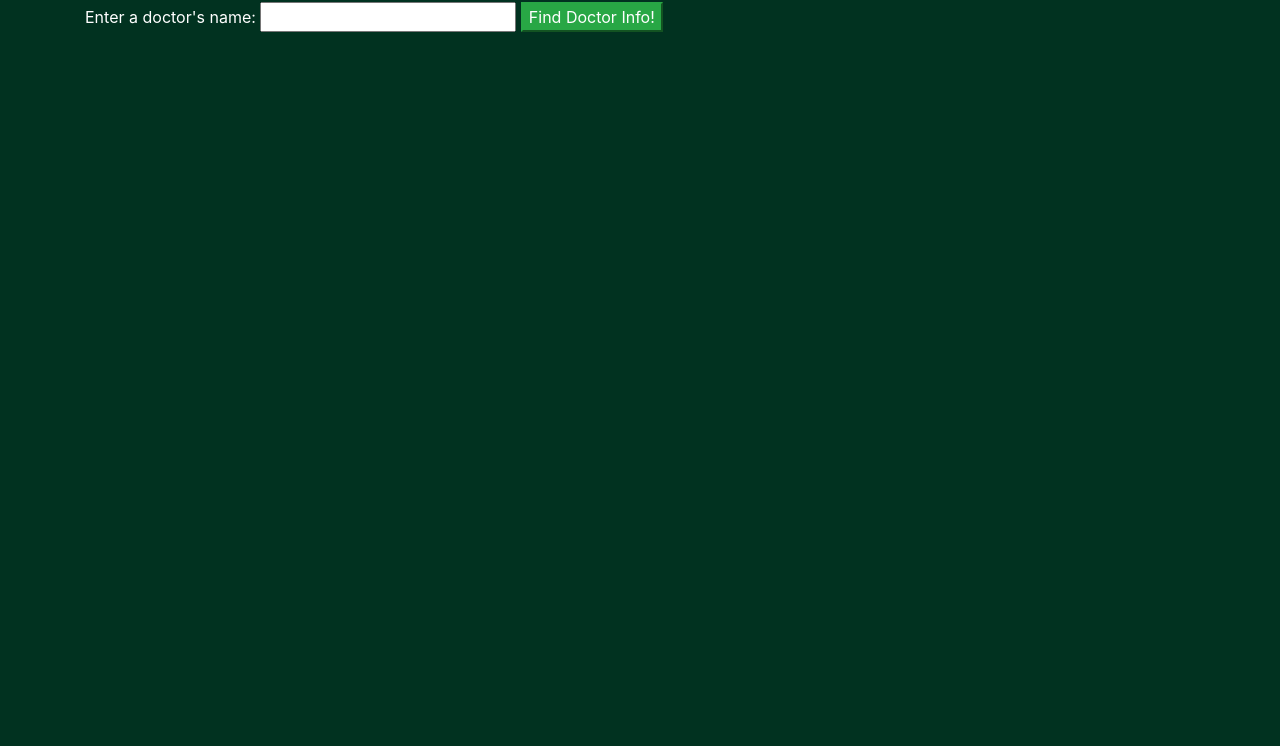
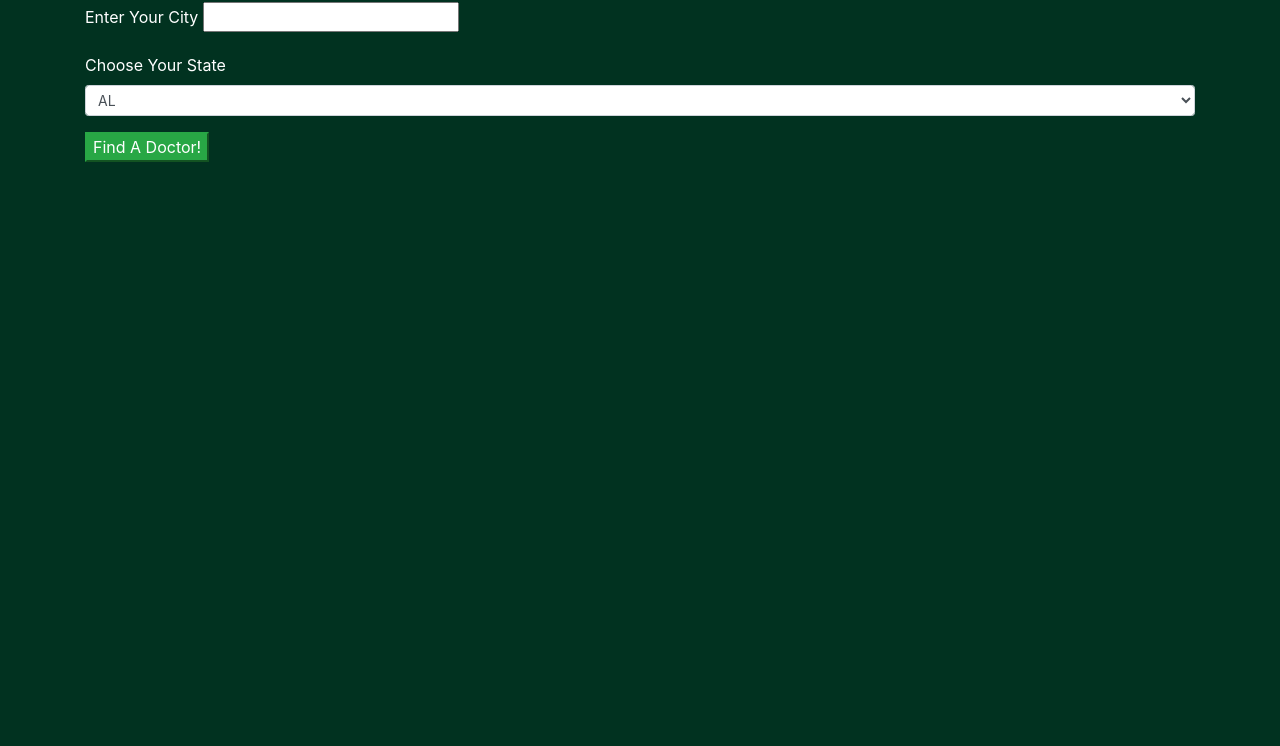
Before and after one commit to kellibrooke/doctor-lookup, a website built with webpack: page src/index.html in a window 1280 px wide. Shown: the part 54-800 px from the top of the page. Built offline with nearby package versions, Linux system fonts and the light colour scheme.

Commit message:
add form entries for city and state

```diff
--- a/src/index.html
+++ b/src/index.html
@@ -6,9 +6,70 @@
   <body>
     <div class="container">
       <h1>Find A Doctor</h1>
-      <label for="drName">Enter a doctor's name:</label>
-      <input id="drName" type="text">
-      <button class="btn-success" id="findDrButton">Find Doctor Info!</button>
+      <form id="doctor-form">
+        <div class="form-group">
+          <label for="city">Enter Your City</label>
+          <input type="text" id="city>">
+        </div>
+        <div class="form-group">
+          <label for="state">Choose Your State</label>
+          <select class="form-control form-control-sm">
+            <option value="al">AL</option>
+            <option value="ak">AK</option>
+            <option value="az">AZ</option>
+            <option value="ar">AR</option>
+            <option value="ca">CA</option>
+            <option value="co">CO</option>
+            <option value="ct">CT</option>
+            <option value="de">DE</option>
+            <option value="fl">FL</option>
+            <option value="ga">GA</option>
+            <option value="hi">HI</option>
+            <option value="id">ID</option>
+            <option value="il">IL</option>
+            <option value="in">IN</option>
+            <option value="ia">IA</option>
+            <option value="ks">KS</option>
+            <option value="ky">KY</option>
+            <option value="la">LA</option>
+            <option value="me">ME</option>
+            <option value="md">MD</option>
+            <option value="ma">MA</option>
+            <option value="mi">MI</option>
+            <option value="mn">MN</option>
+            <option value="ms">MS</option>
+            <option value="mo">MO</option>
+            <option value="mt">MT</option>
+            <option value="ne">NE</option>
+            <option value="nv">NV</option>
+            <option value="nh">NH</option>
+            <option value="nj">NJ</option>
+            <option value="nm">NM</option>
+            <option value="ny">NY</option>
+            <option value="nc">NC</option>
+            <option value="nd">ND</option>
+            <option value="oh">OH</option>
+            <option value="ok">OK</option>
+            <option value="or">OR</option>
+            <option value="pa">PA</option>
+            <option value="ri">RI</option>
+            <option value="sc">SC</option>
+            <option value="sd">SD</option>
+            <option value="tn">TN</option>
+            <option value="tx">TX</option>
+            <option value="ut">UT</option>
+            <option value="vt">VT</option>
+            <option value="va">VA</option>
+            <option value="wa">WA</option>
+            <option value="wv">WV</option>
+            <option value="wi">WI</option>
+            <option value="wy">WY</option>
+          </select>
+        </div>
+
+
+
+        <button class="btn-success" id="findDrButton">Find A Doctor!</button>
       <div id="errors"></div>
       <div id="showDrInfo"></div>
     </div>
```
